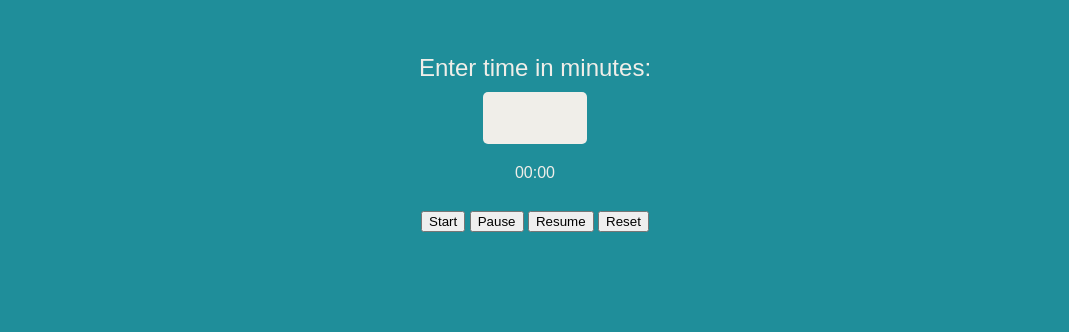
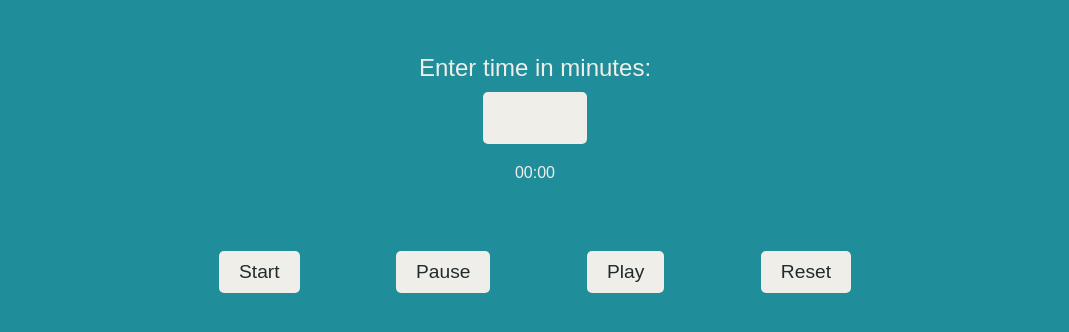
Before and after one commit to CaireneA/p-p-2, a plain HTML site: page index.html in a window 1280 px wide. Shown: the part 138-470 px from the top of the page, without its empty margins (105-1174 px from the left). Drawn offline with Linux system fonts and the light colour scheme; a web font is replaced by a local one.

Commit message:
Add styling to controls area

```diff
--- a/assets/css/style.css
+++ b/assets/css/style.css
@@ -57,3 +57,29 @@ body {
     background-color: #F0EEE9;
     color: #202C2C;
 }
+
+/* Controls Area styling */
+.controls-area {
+    display: flex;
+    justify-content: space-between;
+    align-items: center;
+    max-width: 50%;
+    margin: 20px auto;
+    padding: 20px;
+}
+
+.controls-area .btn {
+    background-color: #F0EEE9;
+    color: #202C2C;
+    font-size: 1.2rem;
+    padding: 10px 20px;
+    border: none;
+    border-radius: 5px;
+    cursor: pointer;
+    transition: background-color 0.3s ease;
+}
+
+.controls-area .btn:hover,
+.controls-area .btn:focus {
+    background-color: #d9d4c9;
+}
--- a/index.html
+++ b/index.html
@@ -36,7 +36,7 @@
             <h2 id="controls-section-heading" class="hidden">Controls</h2>
             <button class="btn" aria-label="Start Timer" data-type="start">Start</button>
             <button class="btn" aria-label="Pause Timer" data-type="pause">Pause</button>
-            <button class="btn" aria-label="Resume Timer" data-type="resume">Resume</button>
+            <button class="btn" aria-label="Play Timer" data-type="play">Play</button>
             <button class="btn" aria-label="Reset Timer" data-type="reset">Reset</button>
         </section>
     </main>
```
